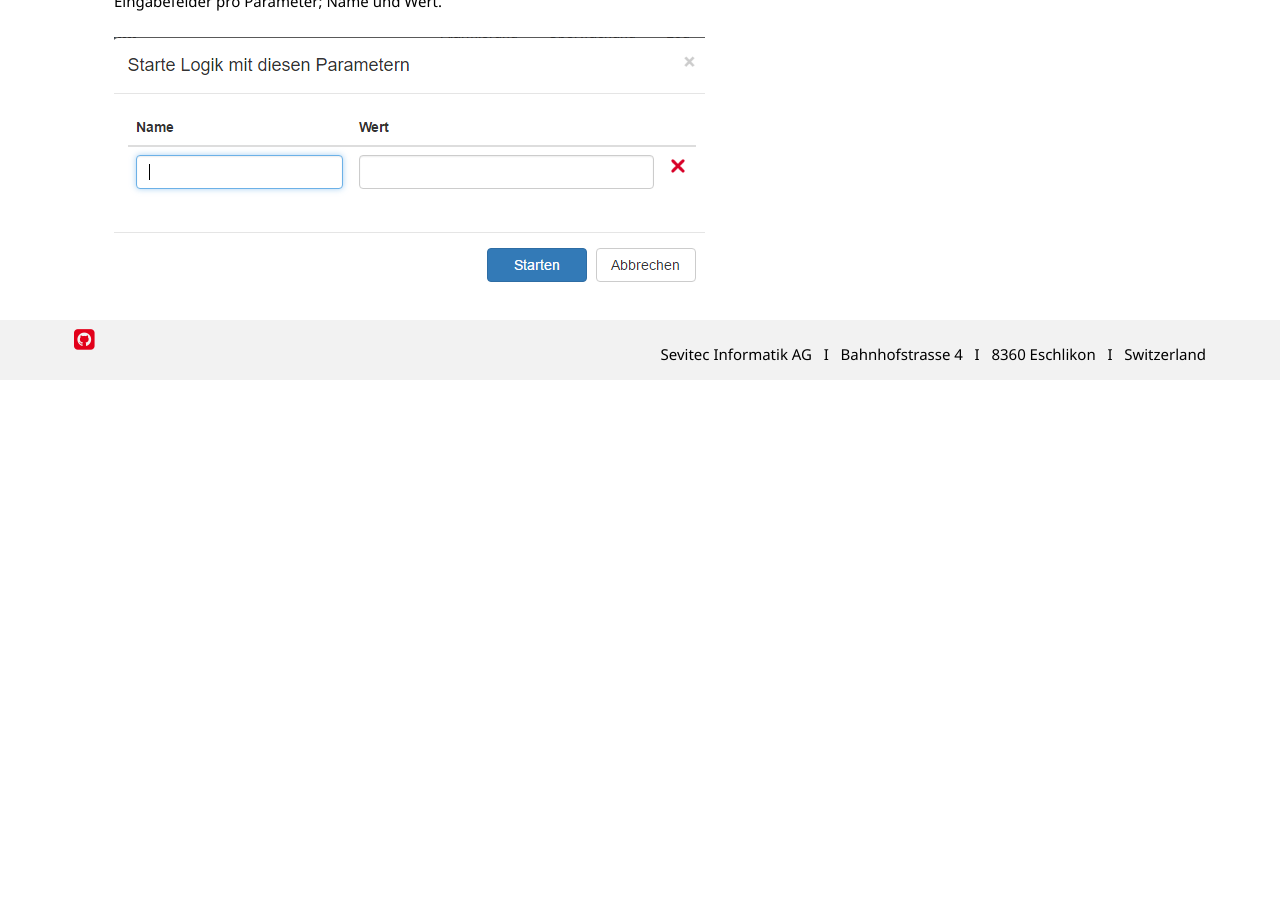
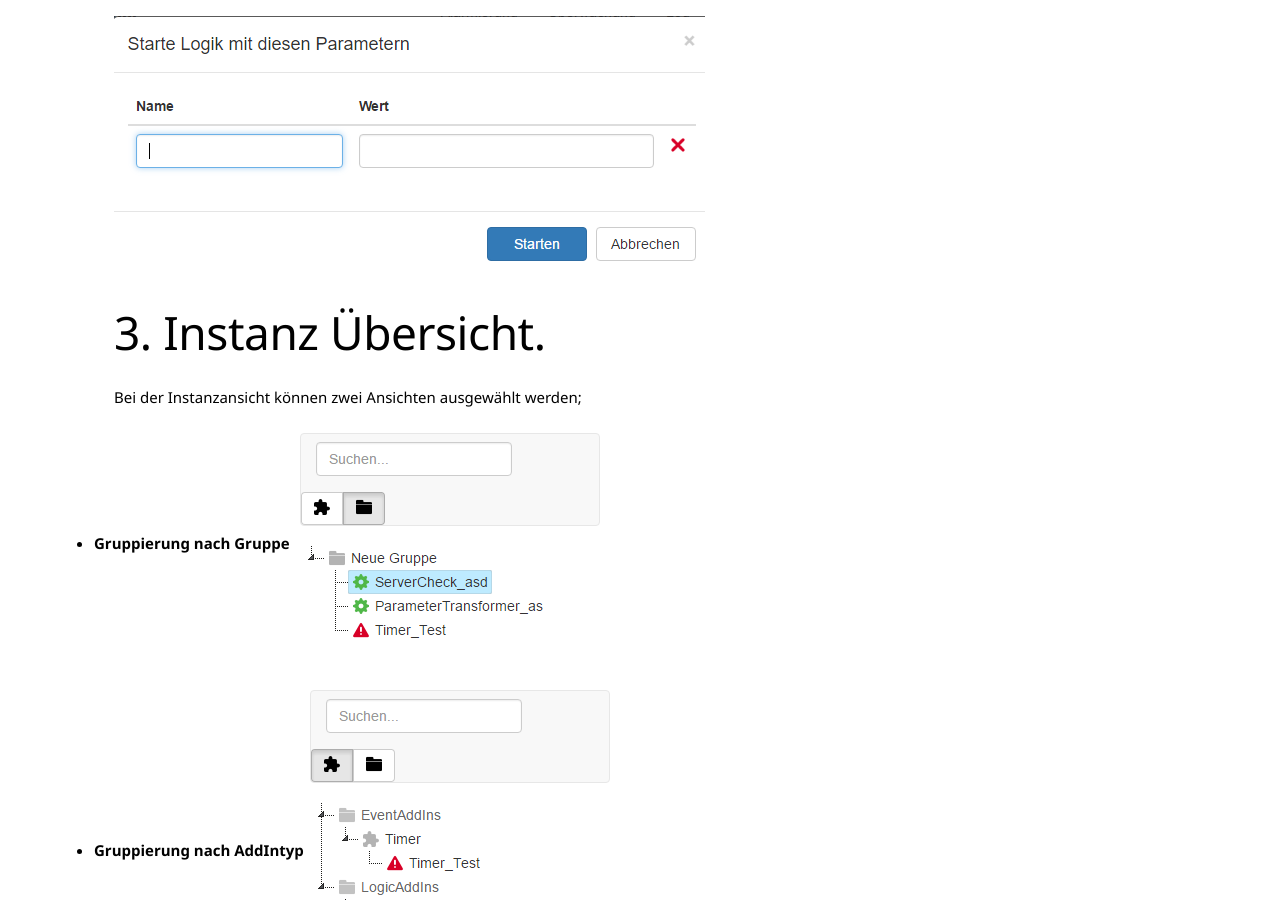
Before and after one commit to primesoft-group/oneconnexx-docs, a Jekyll site: the page built from _pages/webclient/de/konfiguration.md, in a window 1280 px wide and 900 px high, scrolled down 3444 px. Built offline with Jekyll 4.4.1, drawn with Linux system fonts in a browser that asks for light colours; nearby versions of some CDN libraries; some web fonts are replaced; before the commit the page ends 3824 px from its top, so only the background shows below that.

Commit message:
Arbeit an Konfigurationsseite

```diff
--- a/_pages/webclient/de/konfiguration.md
+++ b/_pages/webclient/de/konfiguration.md
@@ -65,3 +65,9 @@ Die Konfigurationsseite bietet ein Übersicht über alle konfigurierten Addin In
 	Der Button "Logik starten mit Parametern" ist nur bei Logik Addins vorhanden. Mit diesem Button kann eine Logik (welche z.B. von einer anderen Instanz ausgelöst werden soll und von diesem auch Parameter übergeben bekommt) mit Parametern gestartet werden. Die Eingabe erfolgt dabei über zwei Eingabefelder pro Parameter; Name und Wert.
 	<br /><br />
 	![X]({{ site.baseurl }}/assets/content-images/webclient/de/startlogicwithparams.png "Logik Starten mit Parametern")
+## 3. Instanz Übersicht.
+  Bei der Instanzansicht können zwei Ansichten ausgewählt werden;
+  * __Gruppierung nach Gruppe__
+  ![X]({{ site.baseurl}}/assets/content-images/webclient/de/instancegroupbygroup.png "Grupieren nach Gruppen")
+  * __Gruppierung nach AddIntyp__
+  ![X]({{ site.baseurl}}/assets/content-images/webclient/de/groupbyaddintype.png "Gupieren nach AddIntype")
```
Also changed, not shown: assets/content-images/webclient/de/groupbyaddintype.png (added), assets/content-images/webclient/de/instancegroupbygroup.png (added).
